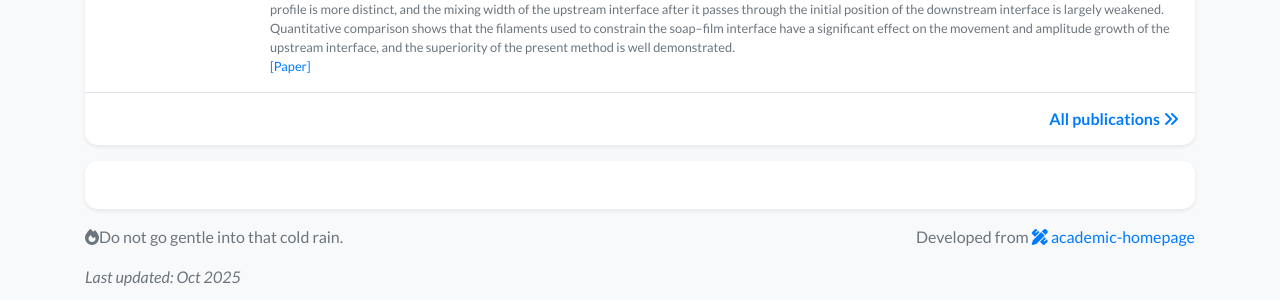
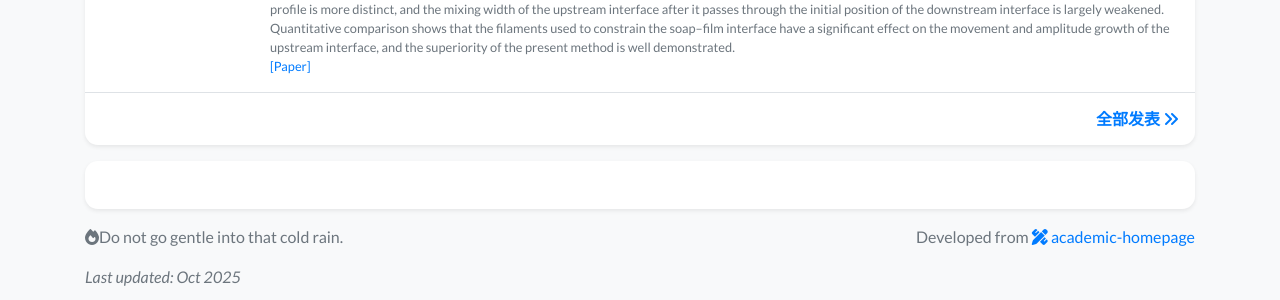
Before and after one commit to ChiaHsuanLee116/chiahsuanlee116.github.io, a Jekyll site: the page built from zh.html, in a window 1280 px wide and 900 px high, scrolled down 987 px. Shown: the part 595-895 px from the top of the window. Built offline with Jekyll 4.4.1, drawn with Linux system fonts in a browser that asks for light colours; nearby versions of some CDN libraries; a style sheet for code colours, icons or effects is not loaded.

Commit message:
Update publication_card_zh.html

```diff
--- a/_includes/widgets/publication_card_zh.html
+++ b/_includes/widgets/publication_card_zh.html
@@ -8,6 +8,6 @@
         {% include widgets/publication_item.html item=item first=false last=false %}
     {% endfor %}
     <h6 class="d-block p-3 mt-0 text-right">
-        <a href="{{ 'publications' | relative_url }}">All publications <i class="fas fa-angle-double-right"></i></a>
+        <a href="{{ 'publications' | relative_url }}">全部发表 <i class="fas fa-angle-double-right"></i></a>
     </h6>
 </div>
```
